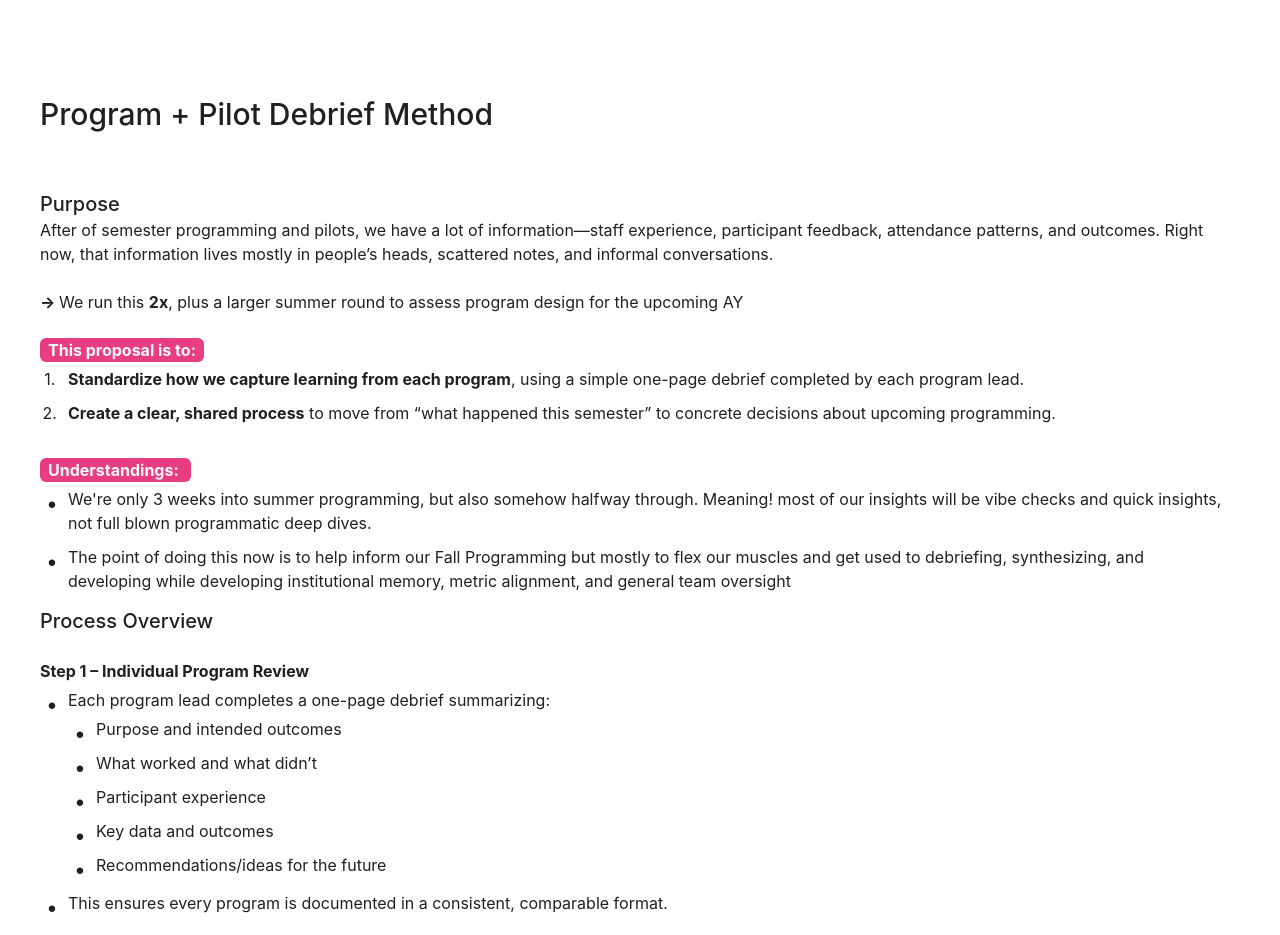
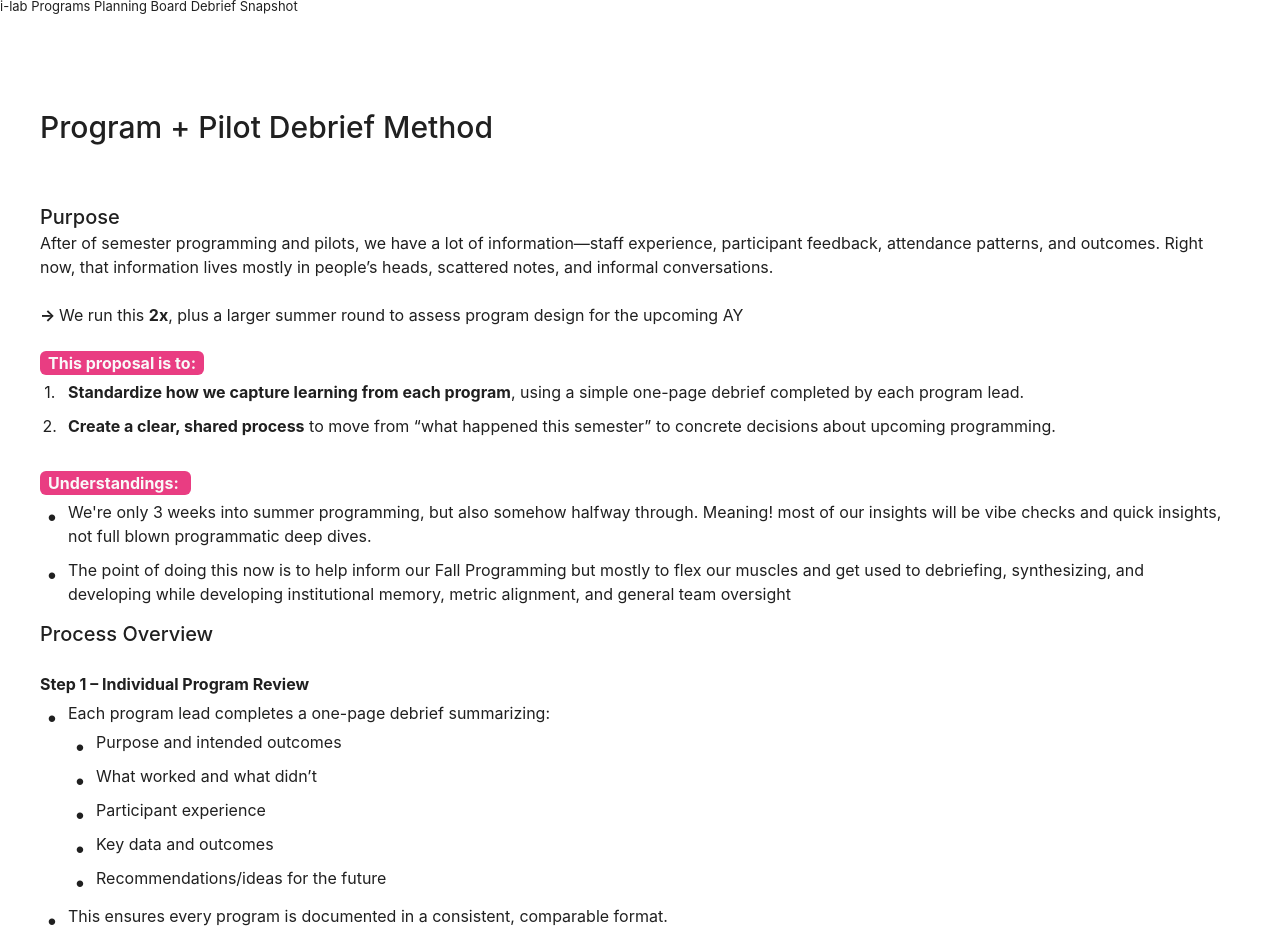
Before and after one commit to abarry25/Ilab-planning, a website: page public/pilot_review.html in a window 1280 px wide. Shown: the top 935 px of the page. Drawn offline with Linux system fonts and the light colour scheme.

Commit message:
Add navigation bar to pilot review page

```diff
--- a/public/pilot_review.html
+++ b/public/pilot_review.html
@@ -866,6 +866,11 @@
 
             </style>
         </head>
+        <nav class="site-nav">
+  <span class="nav-brand">i-lab Programs</span>
+  <a href="/index.html">Planning Board</a>
+  <a href="/pilot_review.html" class="active">Debrief Snapshot</a>
+</nav>
         <body class="cu-pdf-export">
             <div class="cu-editor-wrapper doc-editor">
                 <div class="cu-editor-content">
```
